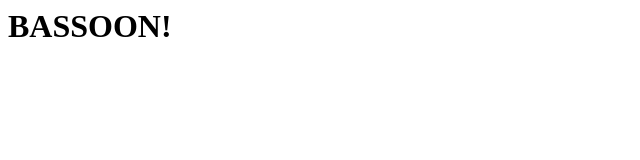
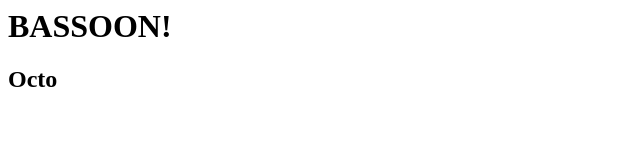
Before and after one commit to kingllama/urban-octo-bassoon, a plain HTML site: page index.html in a window 1280 px wide. Shown: the full height of the page, 0-640 px from the left. Drawn offline with Linux system fonts and the light colour scheme.

Commit message:
added h2 to index

```diff
--- a/index.html
+++ b/index.html
@@ -4,5 +4,6 @@
   </head>
   <body>
     <h1>BASSOON!</h1>
+    <h2>Octo</h2>
   </body>
 </html>
```
